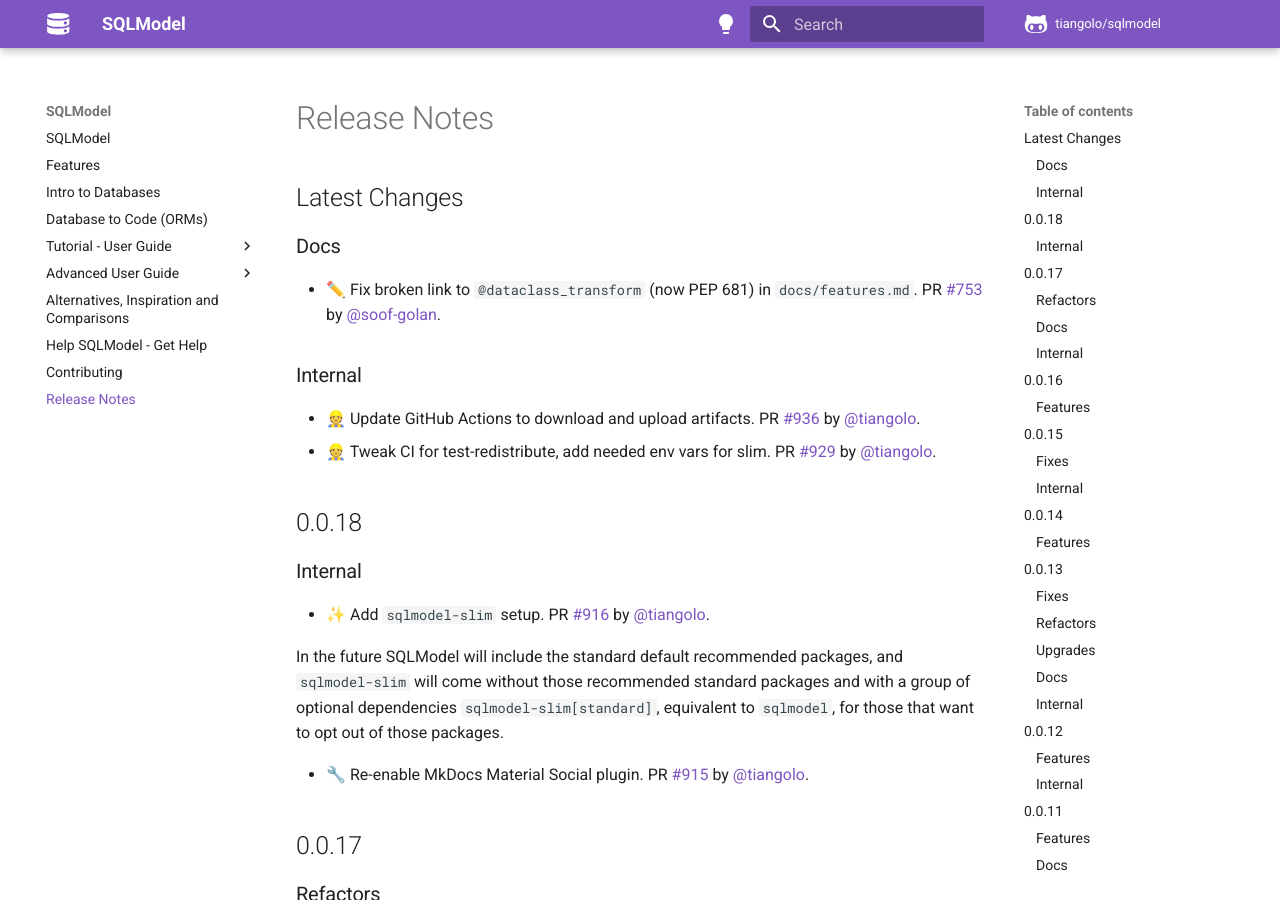
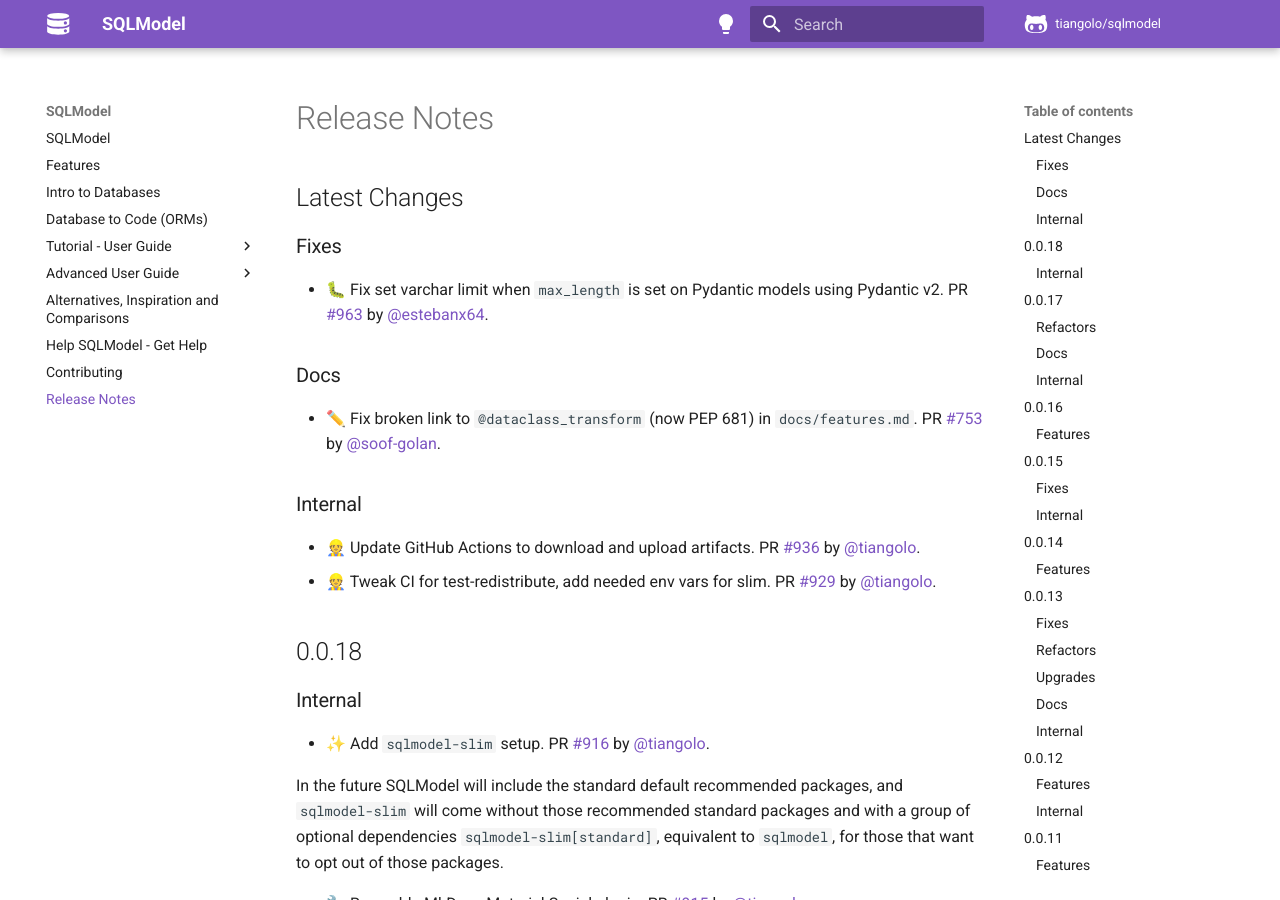
Before and after one commit to sztrakabalint/fastapi-sqlmodel, an MkDocs documentation site: the page built from docs/release-notes.md, in a window 1280 px wide and 900 px high. Built offline with MkDocs 1.6.1 and Material for MkDocs 9.7.7, drawn with Linux system fonts in a browser that asks for light colours; comment, search, counter and statistics services are not loaded.

Commit message:
📝 Update release notes

```diff
--- a/docs/release-notes.md
+++ b/docs/release-notes.md
@@ -1,6 +1,10 @@
 # Release Notes
 
 ## Latest Changes
+
+### Fixes
+
+* 🐛 Fix set varchar limit when `max_length` is set on Pydantic models using Pydantic v2. PR [#963](https://github.com/tiangolo/sqlmodel/pull/963) by [@estebanx64](https://github.com/estebanx64).
 
 ### Docs
 
```
